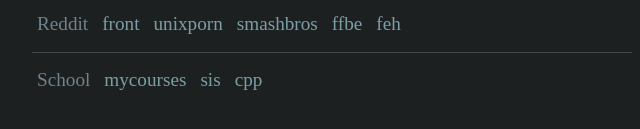
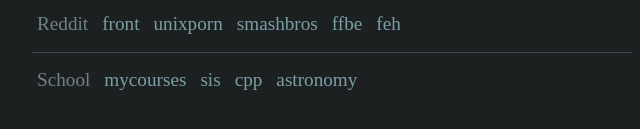
Before and after one commit to Nerfan/Start-Pages, a plain HTML site: page startpage-master/index.html in a window 1280 px wide. Shown: the part 345-474 px from the top of the page, 308-948 px from the left. Drawn offline with Linux system fonts and the light colour scheme.

Commit message:
Added Mastering Astronomy

```diff
--- a/startpage-master/index.html
+++ b/startpage-master/index.html
@@ -35,6 +35,7 @@
                 <li><a href="https://mycourses.rit.edu/">mycourses</a></li>
                 <li><a href="https://sis.rit.edu">sis</a></li>
                 <li><a href="https://www.cs.rit.edu/~csci541cpp/">cpp</a></li>
+                <li><a href="http://www.pearsonmylabandmastering.com/masteringastronomy/">astronomy</a></li>
             </ul>
 		</main>
 	</body>
```
